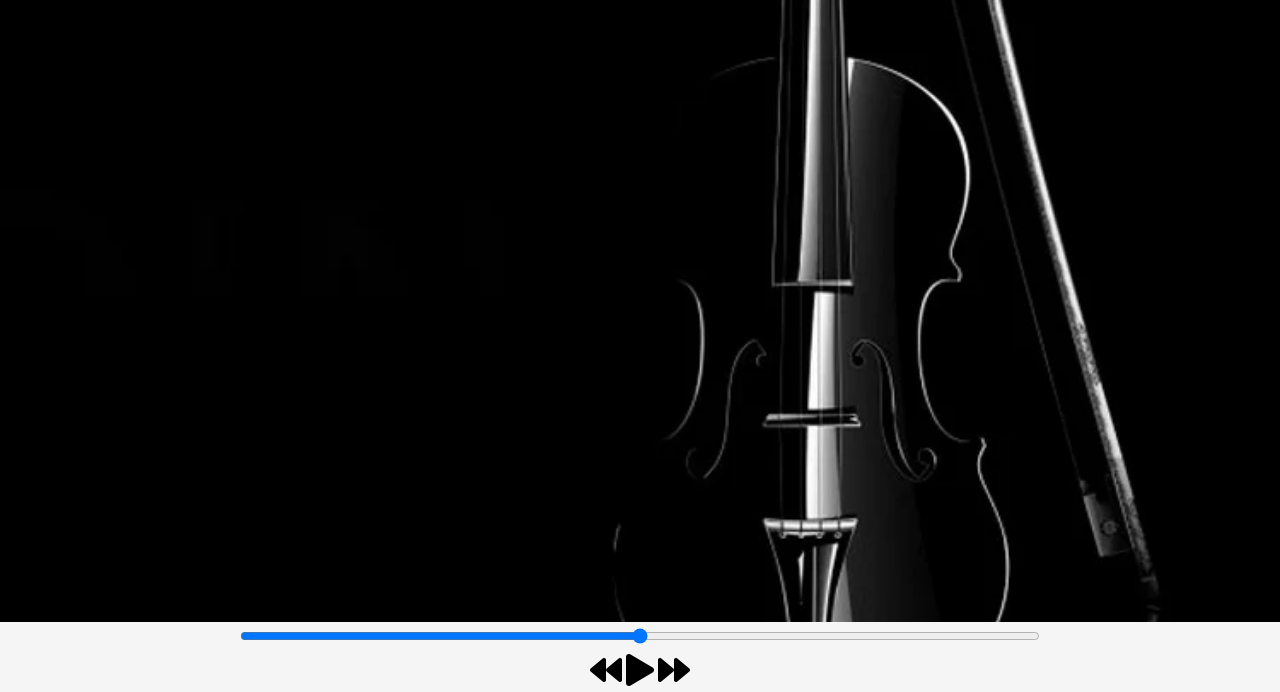
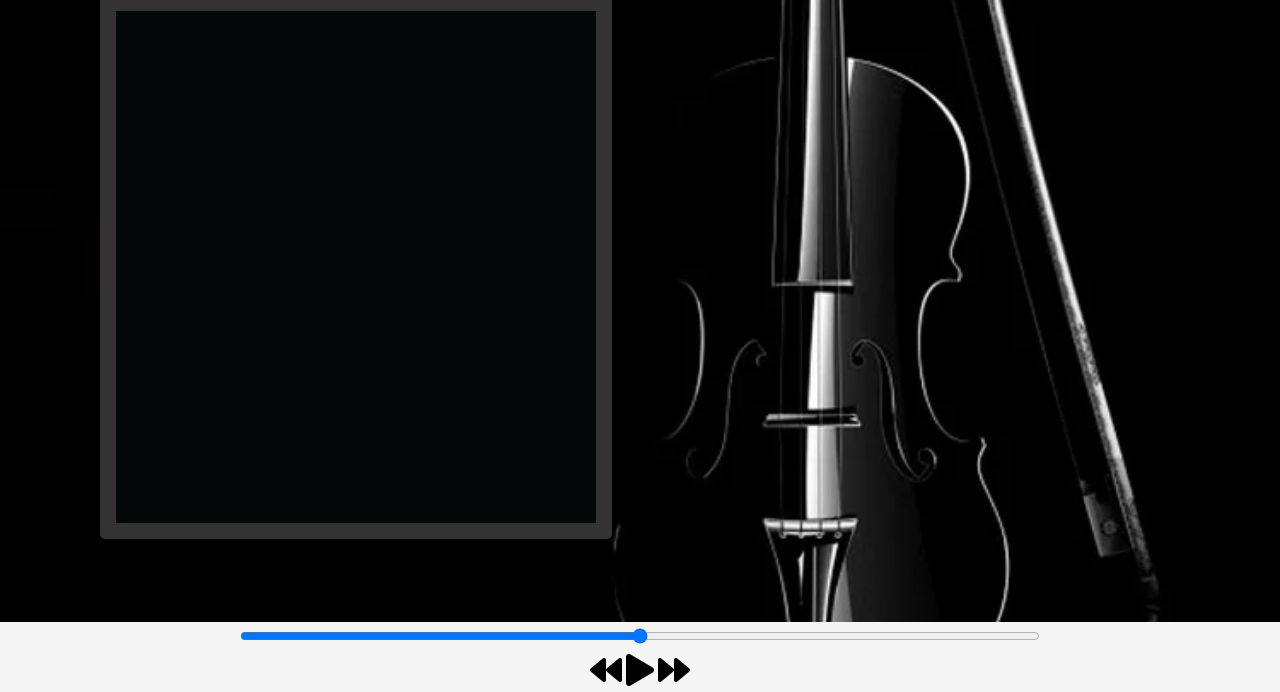
Before and after one commit to VaishnaviVhora10/Spotify_Clone, a plain HTML site: page index.html in a window 1280 px wide. Shown: the part 117-809 px from the top of the page. Drawn offline with Linux system fonts and the light colour scheme.

Commit message:
main container designed

```diff
--- a/style.css
+++ b/style.css
@@ -34,6 +34,18 @@ nav ul{
 
 .maincontainer{
     height: 85vh;
+    margin-left: 100px;
+    font-size: 23px;
+}
+
+.songlist {
+    /* margin-left: 100px; */
+    margin-top: 10px;
+    background-color: rgb(2, 8, 8);
+    height: 32rem;
+    width: 30rem;
+    border: 1rem solid rgb(52, 50, 50);
+    border-radius: 5px;
 }
 
 .bottomBar{
```
